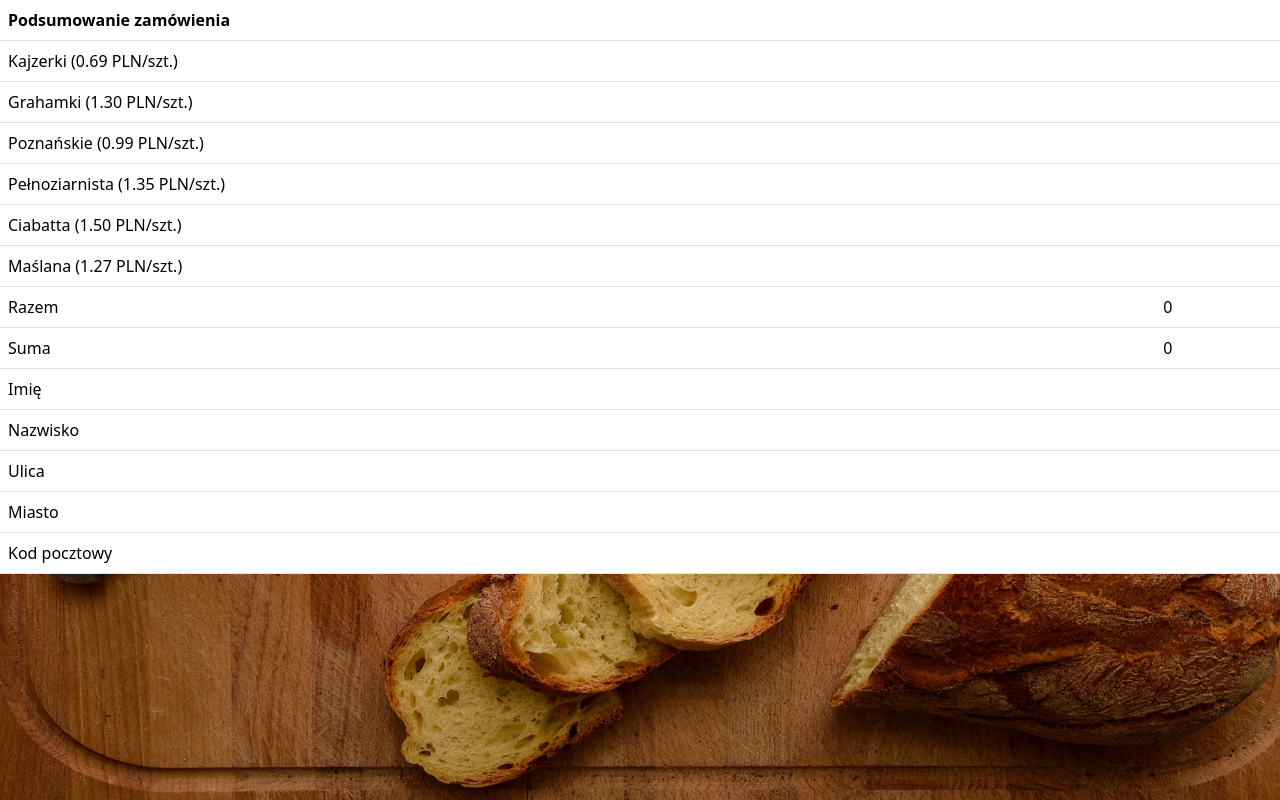
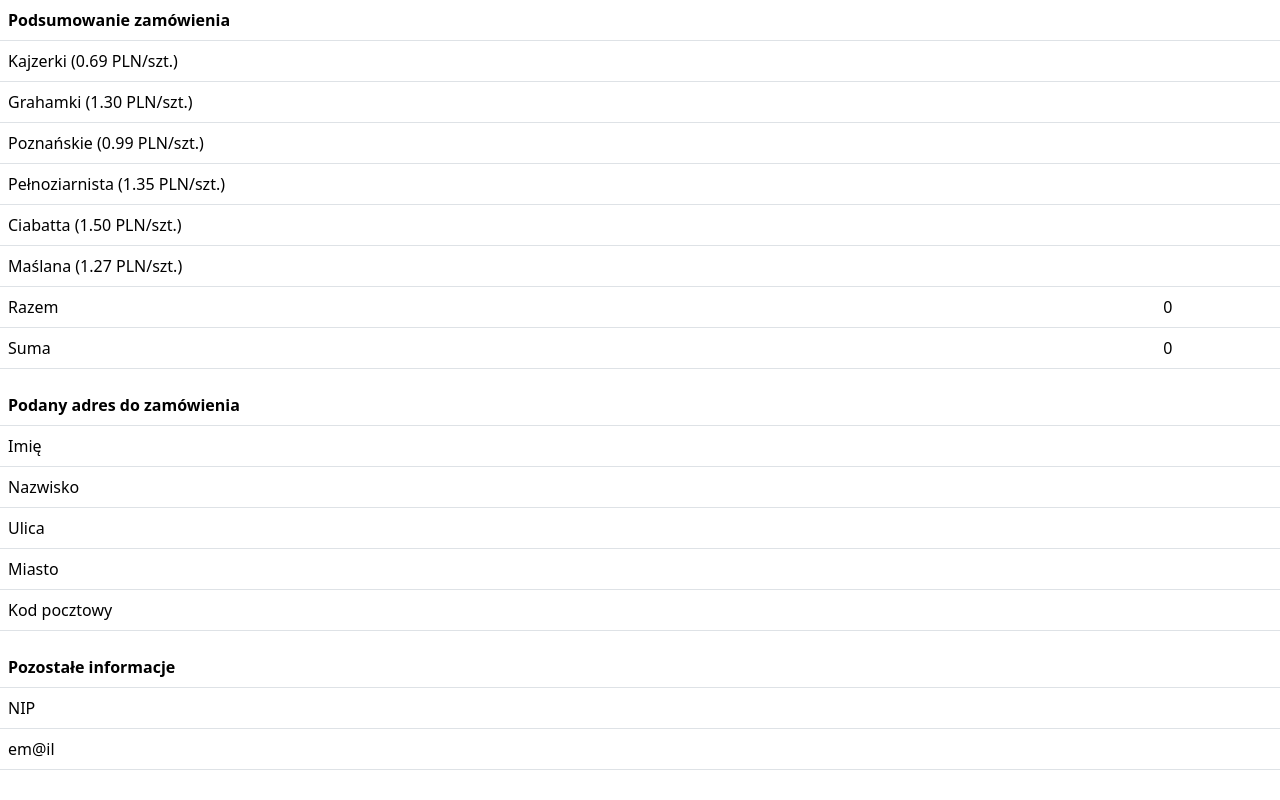
Before and after one commit to DarkoKa/Order-Form, a PHP site: page /order_form.php in a window 1280 px wide. Run offline with PHP 8.4, Linux system fonts and the light colour scheme; data that the repository does not hold is empty.

Commit message:
Add files via upload

```diff
--- a/order_form.php
+++ b/order_form.php
@@ -10,7 +10,7 @@
     <title>Podsumowanie zamówienia</title>
     <link href="https://cdn.jsdelivr.net/npm/bootstrap@5.3.2/dist/css/bootstrap.min.css" rel="stylesheet" integrity="sha384-T3c6CoIi6uLrA9TneNEoa7RxnatzjcDSCmG1MXxSR1GAsXEV/Dwwykc2MPK8M2HN" crossorigin="anonymous">
     <script src="https://cdn.jsdelivr.net/npm/bootstrap@5.3.2/dist/js/bootstrap.bundle.min.js" integrity="sha384-C6RzsynM9kWDrMNeT87bh95OGNyZPhcTNXj1NW7RuBCsyN/o0jlpcV8Qyq46cDfL" crossorigin="anonymous"></script>
-    <link rel="stylesheet" href="styles.css">
+
 </head>
 
 <body>
@@ -29,6 +29,8 @@
         $nr_domu = $_POST['nr_domu'];
         $miasto = $_POST['miasto'];
         $kod_pocztowy = $_POST['kod_pocztowy'];
+        $nip = $_POST['nip'];
+        $e_mail = $_POST['e_mail'];
 
         $razem = $kajzerki + $grahamki + $poznanska + $pelnoziarn + $ciabatta + $maslana;
 
@@ -39,7 +41,7 @@ echo<<<END
 <table class="table">
 <thead>
   <tr>
-    <th scope="col" colspan="3">Podsumowanie zamówienia</th>
+    <th scope="col" colspan="2">Podsumowanie zamówienia</th>
   </tr>
 </thead>
 <tbody>
@@ -75,7 +77,16 @@ echo<<<END
       <td>Suma</td>
       <td>$suma</td>
    </tr>
+</tbody>
+</table>
 
+<table class="table">
+<thead>
+  <tr>
+    <th scope="col" colspan="2">Podany adres do zamówienia</th>
+  </tr>
+</thead>
+<tbody>
    <tr>
       <td>Imię</td>
       <td>$imie</td>
@@ -95,8 +106,24 @@ echo<<<END
    <tr>
       <td>Kod pocztowy</td>
       <td>$kod_pocztowy</td>
-    </tr>
+   </tr>
+</table>
 
+<table class="table">
+<thead>
+  <tr>
+    <th scope="col" colspan="2">Pozostałe informacje</th>
+  </tr>
+</thead>
+<tbody>
+   <tr>
+      <td>NIP</td>
+      <td>$nip</td>
+   </tr>
+   <tr>
+      <td>em@il</td>
+      <td>$e_mail</td>
+   </tr>
 </tbody>
 </table>
 
```
Also changed, not shown: index.php (+5 -2 lines).
